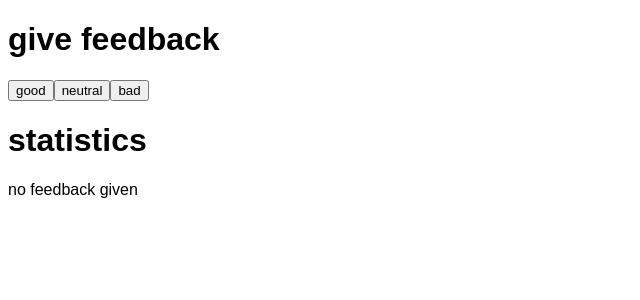
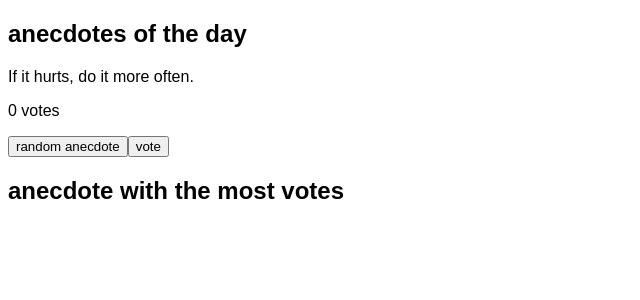
Before and after one commit to aaronw122/fullstackopen, a React (Vite) app in the folder part1/: page / in a window 1280 px wide. Shown: the top 300 px of the page, without its empty margins (0-640 px from the left). Built offline with nearby package versions, Linux system fonts and the light colour scheme.

Commit message:
part1 complete

```diff
--- a/part1/src/App.jsx
+++ b/part1/src/App.jsx
@@ -1,108 +1,104 @@
 import { useState } from 'react'
 
+const Button = ({text, onClick}) => {
 
-const FeedbackScore = ({positive}) => {
-    let stringPos = null;
-
-    if (positive != null) {
-        stringPos = positive.toString() + '%'
-    }
     return(
-        <td>{stringPos}</td>
+        <button onClick={onClick}> {text} </button>
     )
 }
 
-const StatisticLine = ({text, stat}) => <div>{text}: {stat} </div>;
+const Highest = ({highest, quote, votes}) => {
+        return (highest !== 0) ? (
+            <div>
+                <p>{quote}</p>
+                <p>{votes} votes</p>
+            </div>
+        ) :
+        null
 
-const Stats = ({bad, good, neutral}) => {
-
-    let total = bad + good + neutral;
-
-    let average = Number((good + (bad * (-1))) / total).toFixed(2);
-
-    let positive = Number((good / total) * 100).toFixed(1);
-
-    return (total >= 1) ? (
-        <table>
-            <colgroup>
-                <col span="2"/>
-            </colgroup>
-            <tbody>
-                <tr>
-                    <td>good</td>
-                    <td>{good}</td>
-                </tr>
-                <tr>
-                    <td>neutral</td>
-                    <td>{neutral}</td>
-                </tr>
-                <tr>
-                    <td>bad</td>
-                    <td>{bad}</td>
-                </tr>
-                <tr>
-                    <td>all</td>
-                    <td>{total}</td>
-                </tr>
-                <tr>
-                    <td>positive</td>
-                    <FeedbackScore positive={positive}/>
-                </tr>
-                <tr>
-                    <td>average</td>
-                    <td>{average}</td>
-                </tr>
-            </tbody>
-        </table>
-    ):
-    (
-        <div>
-            no feedback given
-        </div>
-    )
-}
-
-const Header = ({text}) => <h1>{text}</h1>;
-
-const Button = (props) => {
-    const { onClick, text } = props
-    return (
-        <button onClick={onClick}>
-            {text}
-        </button>
-    )
-}
+};
 
 const App = () => {
-    const [good, setGood] = useState(0)
-    const [neutral, setNeutral] = useState(0)
-    const [bad, setBad] = useState(0)
-    const [total, setTotal] = useState(0)
+    let prevAnecdotes = [
+        {
+            quote: 'If it hurts, do it more often.',
+            votes: 0
+        },
+        {
+            quote: 'Adding manpower to a late software project makes it later!',
+            votes: 0
+        },
+        {
+            quote: 'The first 90 percent of the code accounts for the first 90 percent of the development time...The remaining 10 percent of the code accounts for the other 90 percent of the development time.',
+            votes: 0
+        },
+        {
+            quote: 'Any fool can write code that a computer can understand. Good programmers write code that humans can understand.',
+            votes: 0
+        },
+        {
+            quote: 'Premature optimization is the root of all evil.',
+            votes: 0
+        },
+        {
+            quote: 'Debugging is twice as hard as writing the code in the first place. Therefore, if you write the code as cleverly as possible, you are, by definition, not smart enough to debug it.',
+            votes: 0
+        },
+        {
+            quote: 'Programming without an extremely heavy use of console.log is same as if a doctor would refuse to use x-rays or blood tests when diagnosing patients.',
+            votes: 0
+        },
+        {
+            quote: 'The only way to go fast, is to go well.',
+            votes: 0
+        },
+    ]
+
+    const [selected, setSelected] = useState(0);
+
+    const [anecdotes, setAnecdotes] = useState(prevAnecdotes);
+
+    const [highest, setHighest] = useState(0);
+
+    const randomize = () => setSelected(Math.floor(Math.random() * anecdotes.length));
+
+    const vote = () => {
+            const copy = [...anecdotes];
+            copy[selected] = {
+                ...copy[selected],
+                votes: copy[selected].votes + 1,
+            };
+            setAnecdotes(copy);
+            highestVote(copy);
+    }
 
 
-    const handleGoodClick = () => {
-        setGood(good + 1)
-        setTotal(total+1)
-    }
-    const handleNeutralClick = () => {
-        setNeutral(neutral + 1)
-        setTotal(total+1)
-    }
-    const handleBadClick = () => {
-        setBad(bad+1)
-        setTotal(total+1)
-    }
+    const highestVote = (copy) => {
+        let best = 0;
+        let bestIndex = 0;
+
+        for (let i in copy){
+            if (copy[i].votes >= best) {
+                console.log(copy[i].votes)
+                bestIndex = i;
+                best = copy[i].votes
+                console.log('best index:', bestIndex);
+            }
+        }
+        setHighest(bestIndex);
+    };
 
     return (
         <div>
-            <Header text='give feedback'/>
-            <Button onClick={handleGoodClick} text='good'/>
-            <Button onClick={handleNeutralClick} text='neutral'/>
-            <Button onClick={handleBadClick} text='bad'/>
-            <Header text='statistics'/>
-            <Stats good={good} neutral={neutral} bad={bad} total={total}/>
+            <h2>anecdotes of the day</h2>
+            <p>{anecdotes[selected].quote}</p>
+            <p> {anecdotes[selected].votes} votes</p>
+            <Button text='random anecdote' onClick={randomize}/>
+            <Button text='vote' onClick={vote}/>
+            <h2>anecdote with the most votes</h2>
+            <Highest highest={highest} quote={anecdotes[highest].quote} votes={anecdotes[highest].votes}/>
         </div>
     )
-}
+};
 
 export default App
```
